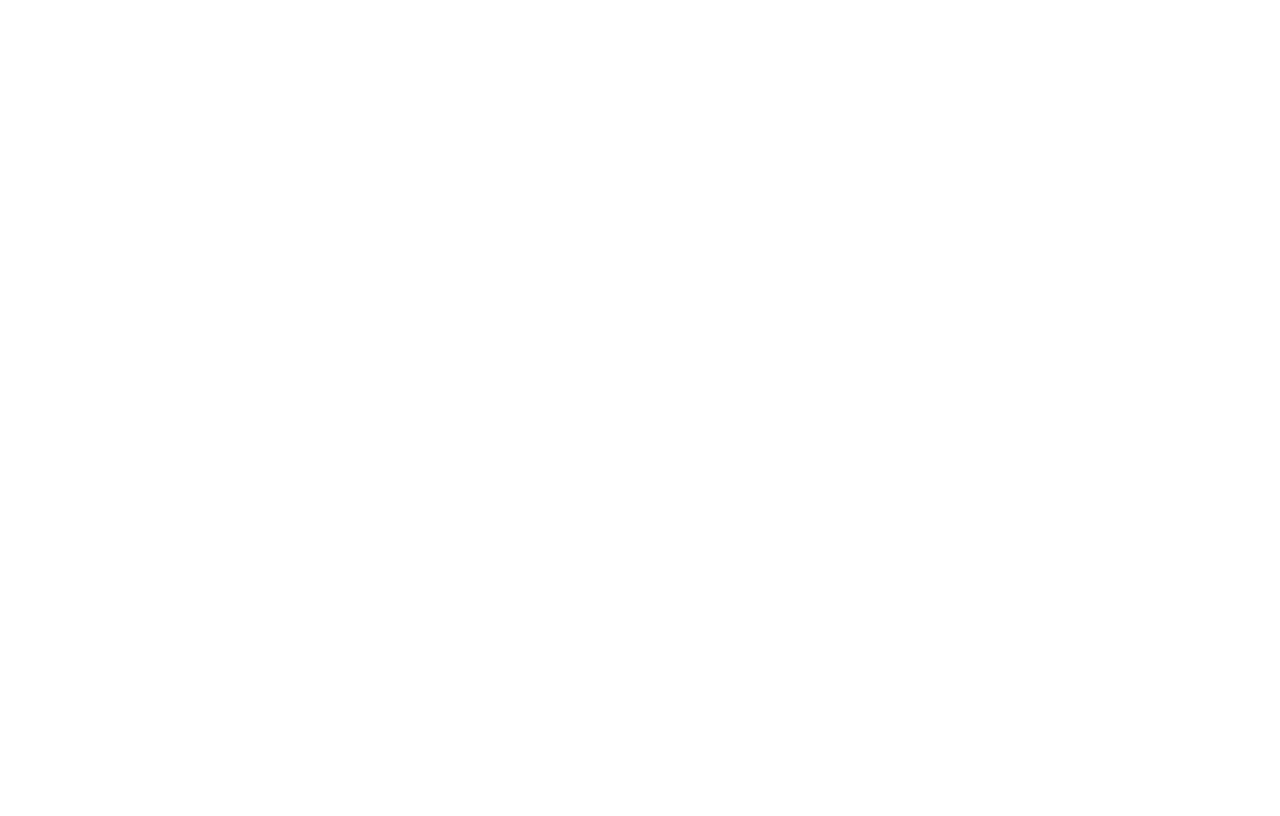
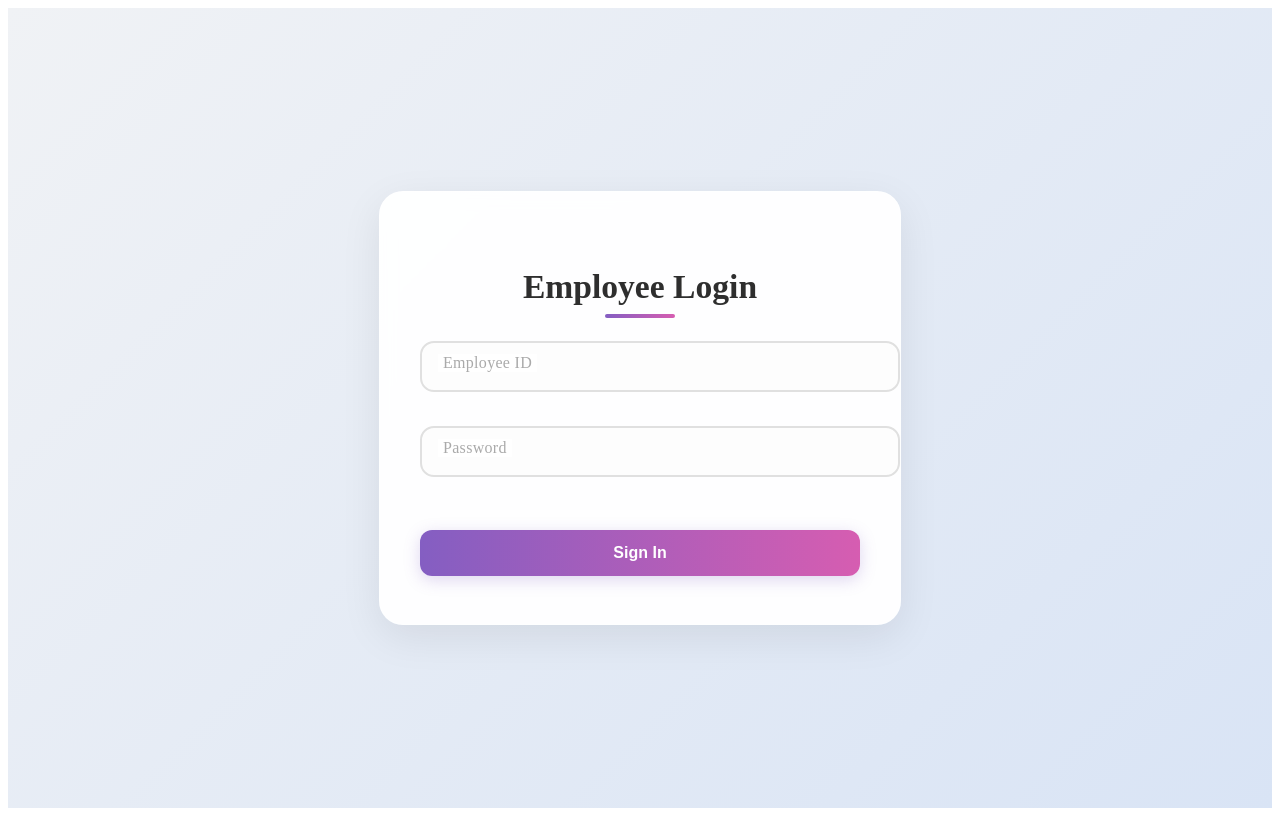
Before and after one commit to SMRFT/Login_Frontend, a React (Vite) app: page /login in a window 1280 px wide. Before the commit this address had no page. Built offline with nearby package versions, Linux system fonts and the light colour scheme.

Commit message:
Module Changes

```diff
--- a/package.json
+++ b/package.json
@@ -11,7 +11,8 @@
   },
   "dependencies": {
     "axios": "^1.8.4",
-    "jsauth": "git+https://github.com/ashokkumarta/jsauth.git#v1.0.0",
+    "jsauth": "github:ashokkumarta/jsauth#v1.0.0",
+    "jwt-decode": "^4.0.0",
     "react": "^19.0.0",
     "react-dom": "^19.0.0",
     "react-router-dom": "^7.5.1",
--- a/src/App.jsx
+++ b/src/App.jsx
@@ -1,8 +1,8 @@
-import { BrowserRouter as Router, Routes, Route } from "react-router-dom";
+import { BrowserRouter, Routes, Route } from 'react-router-dom';
 import styled from 'styled-components';
 import Login from "./Components/Login";
 import Modules from "./Components/Modules";
-
+import PrivateRoute from './Components/PrivateRoute';
 
 
 const ContentWrapper = styled.div`
@@ -27,21 +27,19 @@
 
 
   return (
-    <>
+    <BrowserRouter>
+      <Routes>
+        <Route path="/login" element={<Login />} />
 
-      <ContentWrapper>
-      <Router>
-      <Routes>
-        <Route path="/" element={<Login />} />
+        {/* Protected Routes */}
+        <Route element={<PrivateRoute />}>
+          <Route path="/" element={<Modules />} />
+
+          {/* Add more protected routes here */}
+        </Route>
       </Routes>
-      <Routes>
-      <Route path="/Modules" element={<Modules />} />
-      </Routes>
-    </Router>
-      </ContentWrapper>
-
-  </>
+    </BrowserRouter>
   );
-}
+};
 
 export default App;
--- a/src/Components/Login.jsx
+++ b/src/Components/Login.jsx
@@ -3,6 +3,7 @@
 import axios from "axios";
 import styled from "styled-components";
 import {validate} from "jsauth";
+// import {validate} from "../jwt-check";
 
 const securityBaseUrl = import.meta.env.VITE_BACKEND_SECURITY_BASE_URL;
 
@@ -215,7 +216,7 @@
       console.log("Allowed Pages:", user.allowedPages());
       console.log("Allowed APIs:", user.allowedApis());
       console.log("Allowed Modules:", user.allowedModules());
-      navigate("/Modules");
+      navigate("/");
     } catch (err) {
       console.error("Login error:", err.response?.data || err);
       setError(err.response?.data?.message || "Invalid credentials");
--- /dev/null
+++ b/src/Components/PrivateRoute.jsx
@@ -0,0 +1,15 @@
+import React from "react";
+import { Navigate, Outlet } from "react-router-dom";
+
+// Utility function to check if token exists
+const isAuthenticated = () => {
+  const token = localStorage.getItem("access_token");
+  return Boolean(token);
+};
+
+// PrivateRoute component
+const PrivateRoute = () => {
+  return isAuthenticated() ? <Outlet /> : <Navigate to="/Login" />;
+};
+
+export default PrivateRoute;
```
Also changed, not shown: 1 other file (tests, documents, lock files or other folders).
